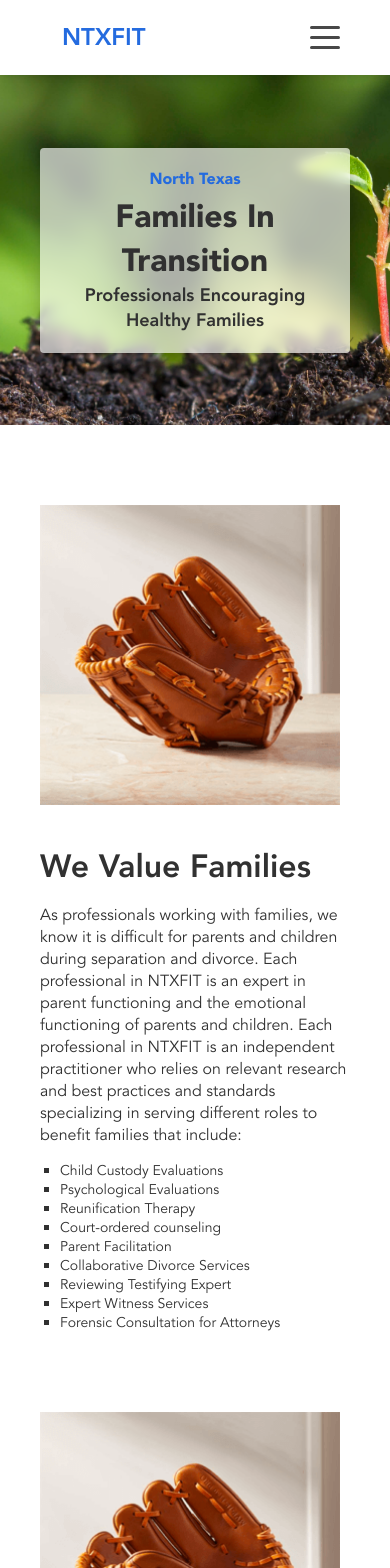
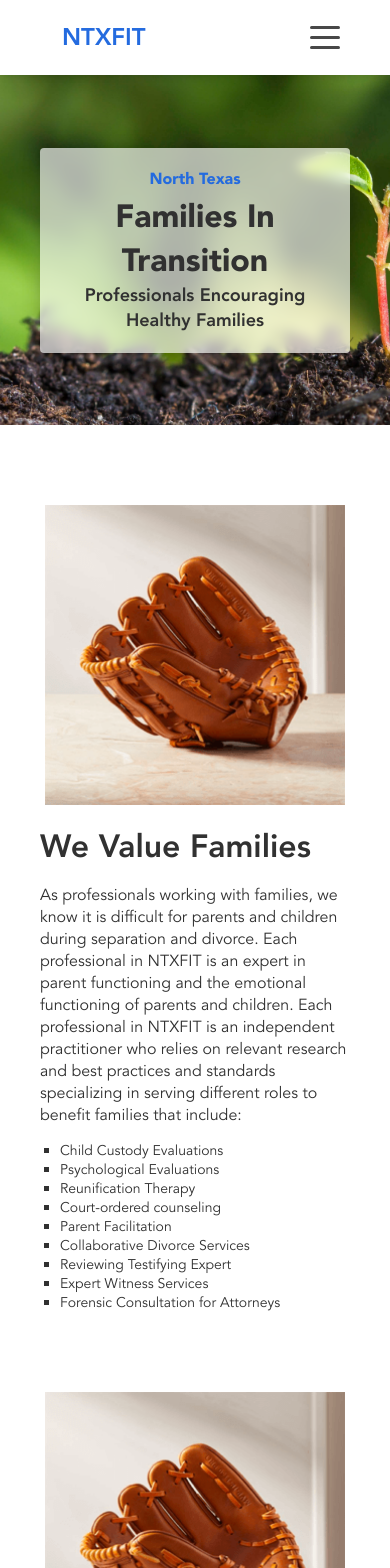
Before and after one commit to Modern-Lawyer-Marketing/ntxfit, a React (Create React App) app: page / in a window 390 px wide. Shown: the top 1568 px of the page. Built offline with nearby package versions, Linux system fonts and the light colour scheme.

Commit message:
Fix mobile pictures

```diff
--- a/src/components/Members/About.jsx
+++ b/src/components/Members/About.jsx
@@ -1,7 +1,6 @@
 /* eslint-disable max-len */
 import React from 'react';
 import '../../styles/members/about.scss';
-import SectionBox from '../SectionBox';
 
 /**
  * About section
--- a/src/styles/home/about.scss
+++ b/src/styles/home/about.scss
@@ -38,10 +38,11 @@
     }
 
     &.mobile {
+      align-items: center;
       flex-flow: column;
 
       img {
-        margin: 0 0 40px;
+        margin: 0 0 20px;
         max-width: 300px;
         width: 100%;
       }
```
